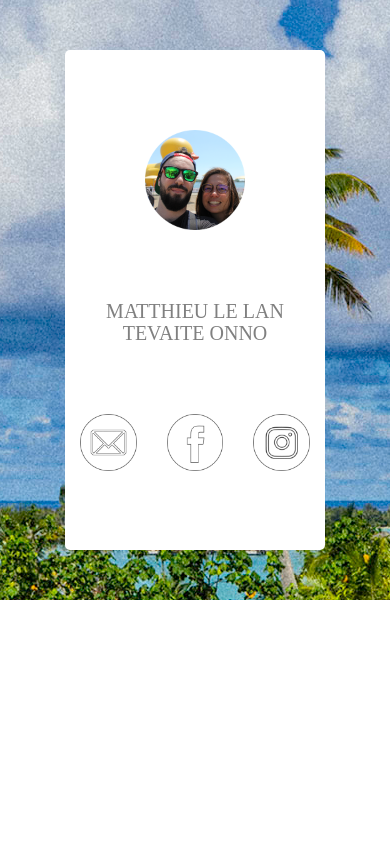
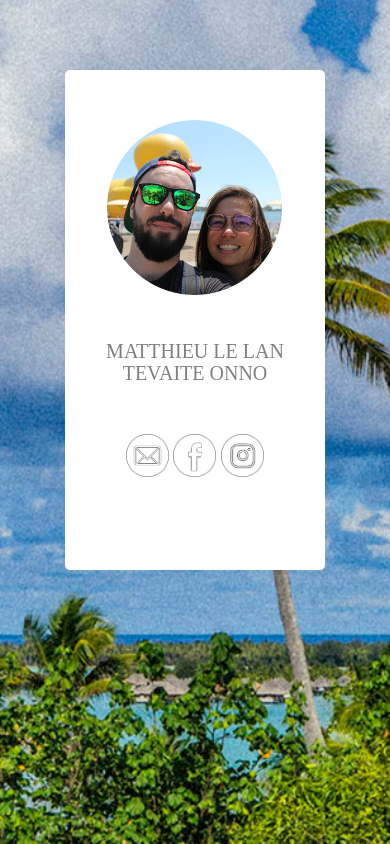
Before and after one commit to onnotevaite/OTXMLL, a PHP site: page /contact.html in a window 390 px wide. Run offline with PHP 8.4, Linux system fonts and the light colour scheme; some web fonts are replaced.

Commit message:
contact page

```diff
--- a/contact.html
+++ b/contact.html
@@ -43,6 +43,38 @@
 
     <!--========== CONTACT ==========-->
     <section id="contact" class="contact">
+      <div class="contact-background">
+        <div class="container-fluid" >
+            <div class="row">
+              <div class="contact-container col-xs-8 col-xs-offset-2 col-sm-6 col-sm-offset-3 col-md-4 col-md-offset-4 col-lg-4 col-lg-offset-4">
+                <div class="row">
+                  <div class="contact-image">
+                    <img src="img/contact-image.png" alt="image de contact">
+                  </div>
+                </div>
+                <div class="row">
+                  <div class="contact-content col-lg-8 col-lg-offset-2">
+                    <h1 style="font-family: Rosarina; font-size: 20px">MATTHIEU LE LAN</br>TEVAITE ONNO</h1>
+                  </div>
+                </div>
+                <div class="row">
+                  <div class="col-xs-8 col-xs-offset-2 col-ms-8 col-ms-offset-2col-md-8 col-md-offset-2 col-lg-8 col-lg-offset-2">
+                    <div id="contact-logo">
+                        <div class="contact-logo"><img src="img/logo-network/logo-mail.png" alt="Mail logo"></div>
+                        <div class="contact-logo"><img src="img/logo-network/logo-facebook.png" alt="Facebook logo"></div>
+                        <div class="contact-logo"><img src="img/logo-network/logo-insta.png" alt="Insta logo"></div>
+                    </div>
+                  </div>
+                </div>
+            </div>
+          </div>
+        </div>
+      </div>
+    </section>
+    <!--========== END CONTACT ==========-->
+
+    <!--========== CONTACT ==========
+    <section id="contact" class="contact">
       <div class="container-fluid" >
         <div class="row">
           <div class="col-lg-12" style="background: url(img/contact.jpg) 50% 0 no-repeat fixed">
@@ -69,7 +101,7 @@
         </div>
       </div>
     </section>
-    <!--========== END CONTACT ==========-->
+    ========== END CONTACT ==========-->
 
   </body>
 </html>
--- a/css/style.css
+++ b/css/style.css
@@ -1,33 +1,9 @@
 /* BODY
 ------------------------------------*/
-/* Typography
------------------------------------------------------------------------------ */
 body {
 	font-family: 'Rosarina';
   background-color: "grey";
 }
-
-.pageTitle {
-  font-family: 'Rosarina';
-  font-size: 40px;
-}
-.title {
-  font-family: 'Rosarina';
-  font-size: 30px;
-}
-@media all and (max-width: 1200px) {
-  .title {
-    font-family: 'Rosarina';
-    font-size: 25px;
-  }
-}
-@media all and (max-width: 768px) {
-  .title {
-    font-family: 'Rosarina';
-    font-size: 20px;
-  }
-}
-
 img{
 	display: block;
 	max-width: 100%;
@@ -35,6 +11,7 @@ img{
 	height: auto;
 }
 
+<<<<<<< Updated upstream
 hr{
 	margin-left: 200px;
 	margin-right: 200px;
@@ -42,6 +19,8 @@ hr{
 
 
 
+=======
+>>>>>>> Stashed changes
 /* FONT
 ------------------------------------*/
 @font-face {
@@ -189,9 +168,9 @@ hr{
   text-align: center;
 }
 
-
 /* CONTACT
 ------------------------------------*/
+
 .contact {
 	width: 100%;
 	height: 100%;
@@ -199,76 +178,54 @@ hr{
 	position: relative;
 	color: grey;
 }
+.contact-background {
+  background: url("img/contact.jpg") fixed no-repeat center;
+  background-size: cover;
+  height: 100vh;
+}
 .contact:after {
 	position: absolute;
 	top: 0;
 	left: 0;
 	right: 0;
 	bottom: 0;
-	background-color: rgba(0, 0, 0, 0.1);
+	background-color: rgba(0, 0, 0, 0.2);
+}
+.contact-caption {
+	position: absolute;
+	top: 30%;
+	width: 100%;
+	z-index: 2;
+  text-align: center;
 }
 .contact-container {
   position: absolute;
   height: 500px;
-  margin-top: 50px;
-  margin-bottom: 50px;
+  margin: 70px;
   background-color: white;
   border-radius: 5px;
 }
 .contact-image {
   width: 175px;
   margin: auto;
-  margin-top: 60px;
-	margin-bottom: 30px;
-}
-@media all and (max-width: 1200px) {
-  .contact-image {
-    width: 150px;
-    margin: auto;
-    margin-top: 60px;
-		margin-bottom: 30px;
-  }
-}
-@media all and (max-width: 992px) {
-  .contact-image {
-    width: 125px;
-    margin: auto;
-    margin-top: 60px;
-		margin-bottom: 30px;
-  }
-}
-@media all and (max-width: 768px) {
-  .contact-image {
-    width: 100px;
-    margin: auto;
-    margin-top: 80px;
-		margin-bottom: 50px;
-  }
+  margin-top: 50px;
+	margin-bottom: 25px;
 }
 .contact-content {
   text-align: center;
+	margin: auto;
 	margin-bottom: 50px;
 }
-@media all and (max-width: 1200px) {
-	.contact-content {
-	  text-align: center;
-		margin-bottom: 30px;
-	}
+#contact-logo {
+    display: flex;
+		justify-content: center;
+		align-items: center;
 }
-@media all and (max-width: 992px) {
-	.contact-content {
-	  text-align: center;
-		margin-bottom: 70px;
-	}
-}
-@media all and (max-width: 768px) {
-	.contact-content {
-	  text-align: center;
-		margin-bottom: 70px;
-	}
+.contact-logo {
+    margin: auto;
 }
 .contact-logo img {
-  width: 100%;
+  width: 90%;
 }
 
 /*FOOTER
```
Also changed, not shown: index.html (+1 -17 lines), 1 other file.
